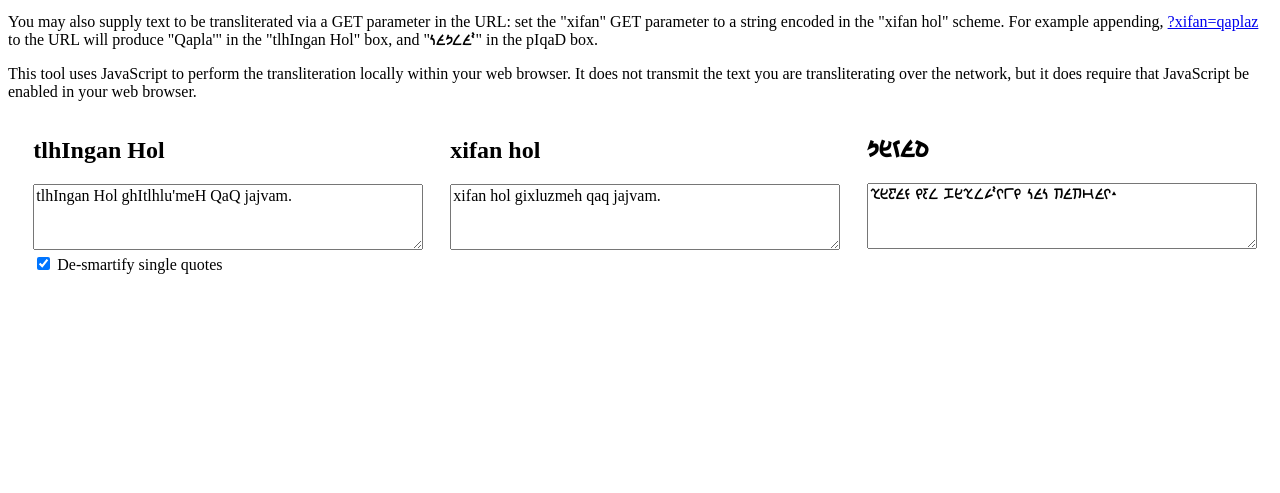
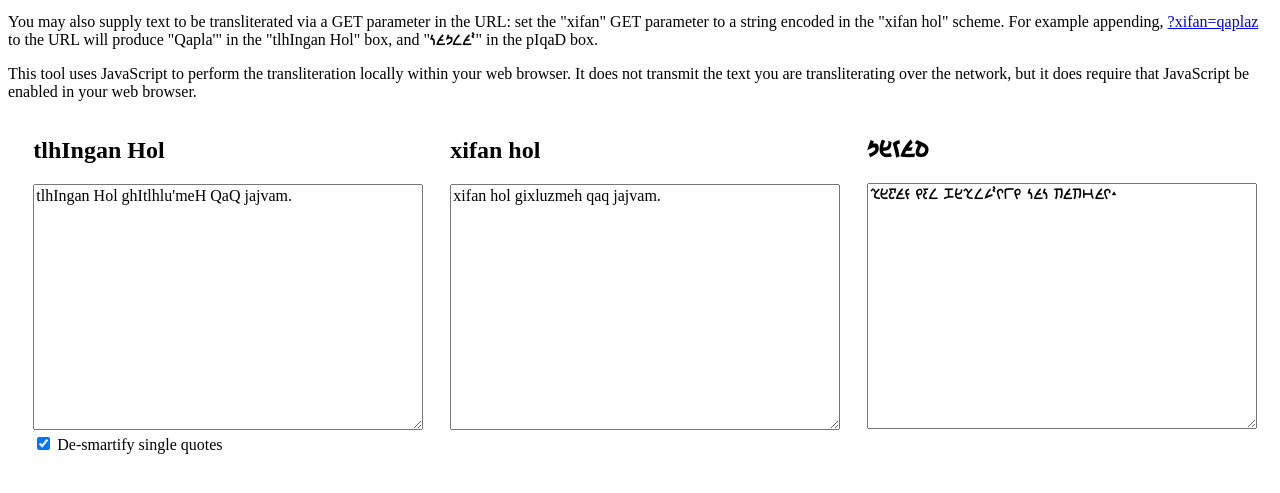
Before and after one commit to dadap/pIqaD-tools, a plain HTML site: page universal-transliterator/index.html in a window 1280 px wide. Shown: the part 119-612 px from the top of the page. Drawn offline with Linux system fonts and the light colour scheme.

Commit message:
Increase height of textarea when using floated layout

```diff
--- a/universal-transliterator/style.css
+++ b/universal-transliterator/style.css
@@ -22,4 +22,8 @@
         width: 31%;
         padding-left: 2%;
     }
+
+    .input > textarea {
+        min-height: 240px;
+    }
 }
```
